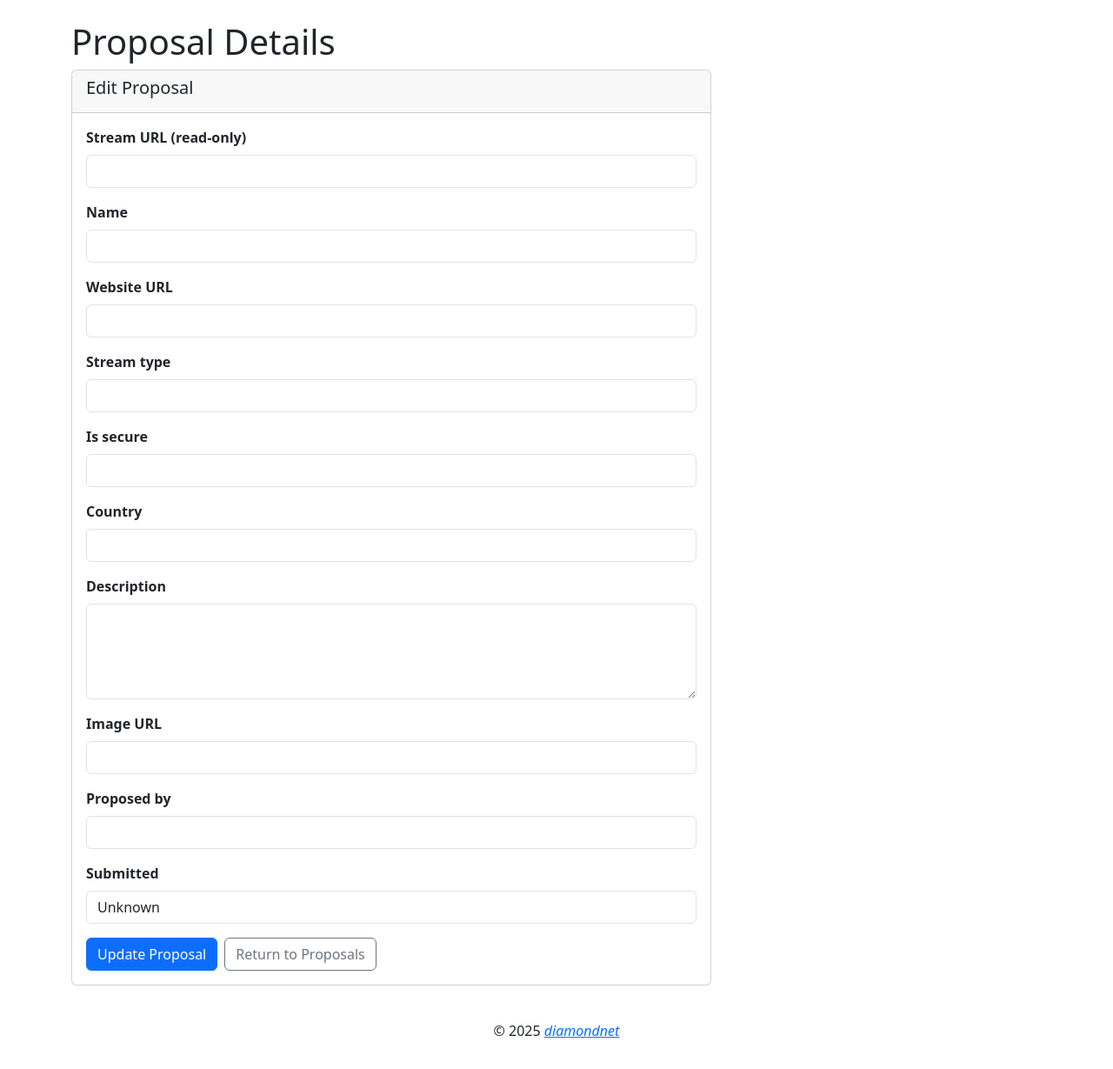
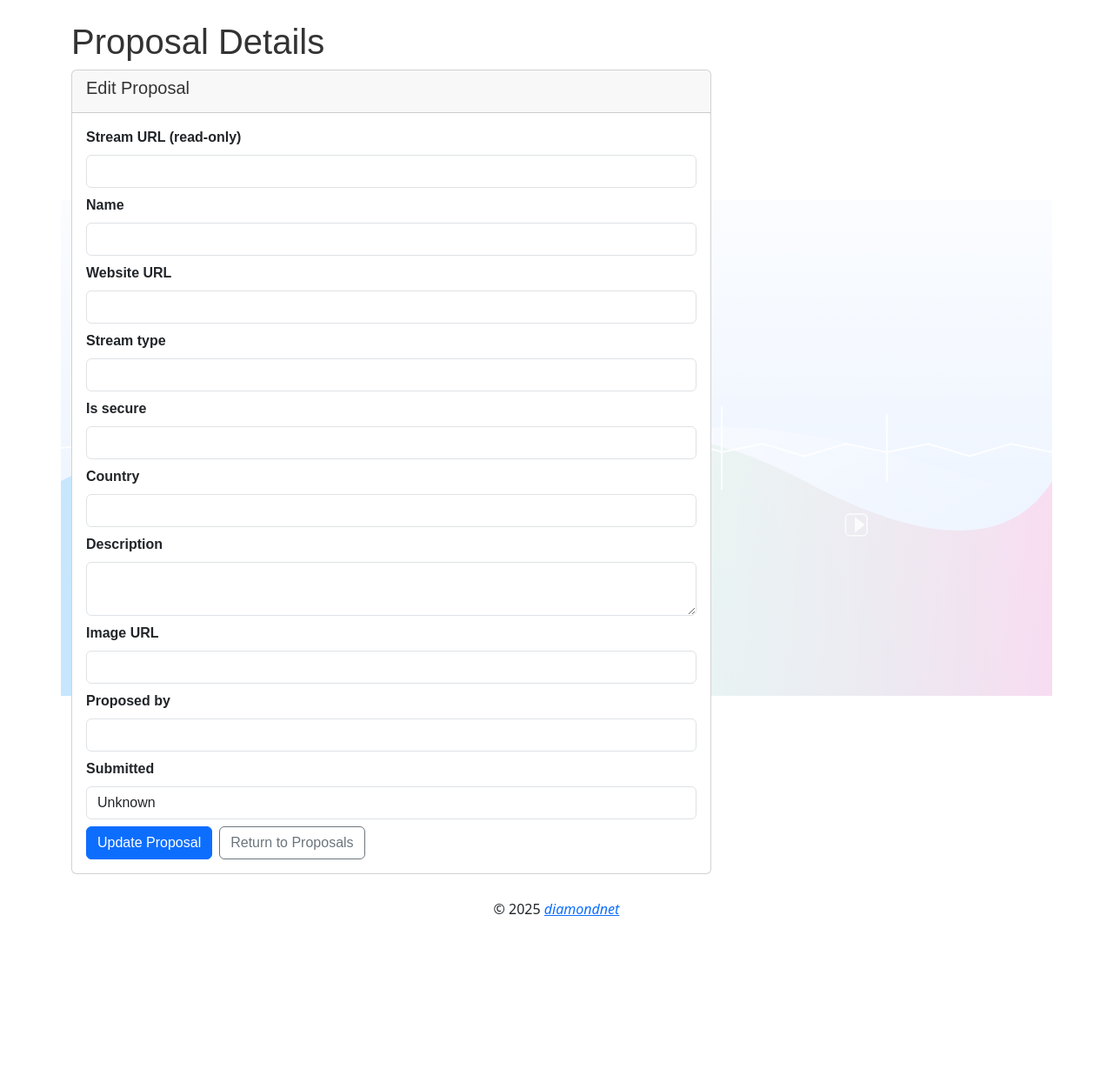
Before and after one commit to diamond2016/RadioChWeb, a Python web app: template templates/proposal_detail.html in a window 1280 px wide. Shown: the part 56-1285 px from the top of the page at 87% size. After the commit the page ends 1109 px from the top, so only its background shows below. Run offline with Jinja, Linux system fonts and the light colour scheme; the template is opened without the code that fills it, so the values that code supplies are empty.

Commit message:
new templates and background img (svg)

```diff
--- a/static/css/styles.css
+++ b/static/css/styles.css
@@ -1,17 +1,17 @@
 :root{
-  --header-h: 64px; /* approximate header height */
-  --footer-h: 64px; /* footer height to subtract from viewport */
+  --header-h: 60px; /* approximate header height */
+  --footer-h: 60px; /* footer height to subtract from viewport */
   --bg-overlay: rgba(255,255,255,0.60); /* tweak for lighter/darker overlay */
 }
 
 .site-main{
   min-height: calc(100vh - var(--header-h) - var(--footer-h));
-  background-image: linear-gradient(rgba(255,255,255,0.55), rgba(255,255,255,0.55)), url('/static/images/new_radio_background.png');
-  background-size: cover;
+  background-image: linear-gradient(rgba(255,255,255,0.55), rgba(255,255,255,0.55)), url('/static/images/new_radio_background.svg');
+  background-size: 100%;
   background-position: center;
   background-repeat: no-repeat;
-  padding-top: 1rem;
-  padding-bottom: 1rem;
+  padding-top: 0.5rem;
+  padding-bottom: 0.5rem;
   color: white;
   font-family: Arial, sans-serif;
 }
--- a/templates/footer.html
+++ b/templates/footer.html
@@ -1,3 +1,3 @@
-<footer class="bg-transparent text-dark text-center py-3 mt-4">
+<footer class="bg-transparent text-dark text-center py-3 mt-1">
     <p>&copy; 2025 <a href="https://github.com/diamond2016/"><em>diamondnet</em></a></p>
 </footer>
--- a/templates/index.html
+++ b/templates/index.html
@@ -17,10 +17,10 @@
       /* reduce visual noise under large text blocks */
       .hero, .page-title {
         background: transparent;
-        padding: 2rem 0;
+        padding: 1rem 0;
       }
 
-      @media (max-width: 768px) {
+      @media (max-width: 768px) and (max-height: 600px) {
         body { background-attachment: scroll; }
         .card { background: rgba(255,255,255,0.98); }
       }
@@ -65,7 +65,7 @@
         </nav>
     </header>
 
-    <main class="container mt-4 site-main">
+    <main class="container mt-3 site-main">
         {% with messages = get_flashed_messages(with_categories=true) %}
             {% if messages %}
                 <div class="mt-2">
--- a/templates/proposal_detail.html
+++ b/templates/proposal_detail.html
@@ -1,14 +1,9 @@
-<!DOCTYPE html>
-<html data-bs-theme="light" lang="en">
+{% extends "base.html" %}
+{% block head_content %}
+    <title>Proposal Detail - RadioChWeb</title>
+{% endblock %}
 
-<head>
-    <meta charset="utf-8">
-    <meta name="viewport" content="width=device-width, initial-scale=1.0, shrink-to-fit=no">
-    <title>Proposal Details - RadioChWeb</title>
-    <link rel="stylesheet" href="https://cdn.jsdelivr.net/npm/bootstrap@5.3.0/dist/css/bootstrap.min.css">
-</head>
-
-<body>
+{% block body_content %}
     <header>
         <nav class="navbar navbar-expand-lg bg-dark navbar-dark">
             <div class="container"><a class="navbar-brand" href="{{ url_for('main.index') }}">RadioChWeb</a>
@@ -16,7 +11,7 @@
             </div>
         </nav>
     </header>
-    <main class="mt-4 container site-main">
+    <main class="mt-3 container site-main">
         <div class="row">
             <div class="col-md-8">
                 <h1>Proposal Details</h1>
@@ -27,52 +22,52 @@
                         <h5>Edit Proposal</h5>
                     </div>
                     <div class="card-body">
-                        <div class="mb-3">
+                        <div class="mb-2">
                             <label class="form-label"><strong>Stream URL (read-only)</strong></label>
                             <input class="form-control" type="text" name="stream_url" value="{{ proposal.stream_url }}" readonly>
                         </div>
 
-                        <div class="mb-3">
+                        <div class="mb-2">
                             <label class="form-label"><strong>Name</strong></label>
                             <input class="form-control" type="text" name="name" value="{{ proposal.name }}">
                         </div>
 
-                        <div class="mb-3">
+                        <div class="mb-2">
                             <label class="form-label"><strong>Website URL</strong></label>
                             <input class="form-control" type="text" name="website_url" value="{{ proposal.website_url }}">
                         </div>
 
-                        <div class="mb-3">
+                        <div class="mb-2">
                             <label class="form-label"><strong>Stream type</strong></label>
                             <input class="form-control" type="text" name="stream_type" value="{{ proposal.stream_type.display_name }}" readonly>
                         </div>
 
-                        <div class="mb-3">
+                        <div class="mb-2">
                             <label class="form-label"><strong>Is secure</strong></label>
                             <input class="form-control" type="text" name="is_secure" value="{{ proposal.is_secure }}" readonly>
                         </div>
 
-                        <div class="mb-3">
+                        <div class="mb-2">
                             <label class="form-label"><strong>Country</strong></label>
                             <input class="form-control" type="text" name="country" value="{{ proposal.country }}">
                         </div>
 
-                        <div class="mb-3">
+                        <div class="mb-2">
                             <label class="form-label"><strong>Description</strong></label>
-                            <textarea class="form-control" name="description" rows="4">{{ proposal.description or '' }}</textarea>
+                            <textarea class="form-control" name="description" rows="2">{{ proposal.description or '' }}</textarea>
                         </div>
 
-                        <div class="mb-3">
+                        <div class="mb-2">
                             <label class="form-label"><strong>Image URL</strong></label>
                             <input class="form-control" type="text" name="image" value="{{ proposal.image_url }}">
                         </div>
 
-                        <div class="mb-3">
+                        <div class="mb-2">
                             <label class="form-label"><strong>Proposed by</strong></label>
                             <input class="form-control" type="text" name="user_name" value="{{ proposal.user_name }}" readonly>
                         </div>
 
-                        <div class="mb-3">
+                        <div class="mb-2">
                             <label class="form-label"><strong>Submitted</strong></label>
                             <input class="form-control" type="text" name="created_at" value="{{ proposal.created_at.strftime('%Y-%m-%d %H:%M') if proposal.created_at else 'Unknown' }}" readonly>
                         </div>
@@ -87,8 +82,4 @@
             </div>
         </div>
     </main>
-    {% include 'footer.html' %}
-    <script src="https://cdn.jsdelivr.net/npm/bootstrap@5.3.0/dist/js/bootstrap.bundle.min.js"></script>
-</body>
-
-</html>
+{% endblock %}
```
Also changed, not shown: templates/analysis.html (+9 -15 lines), templates/database.html (+9 -17 lines), templates/edit_source.html (+6 -14 lines), templates/listen_player.html (+16 -17 lines), templates/proposals.html (+6 -14 lines), templates/radio_source.html (+8 -13 lines), templates/source_detail.html (+10 -16 lines), templates/sources.html (+6 -14 lines), templates/stream.html (+7 -14 lines), static/images/new_radio_background.svg (added).
